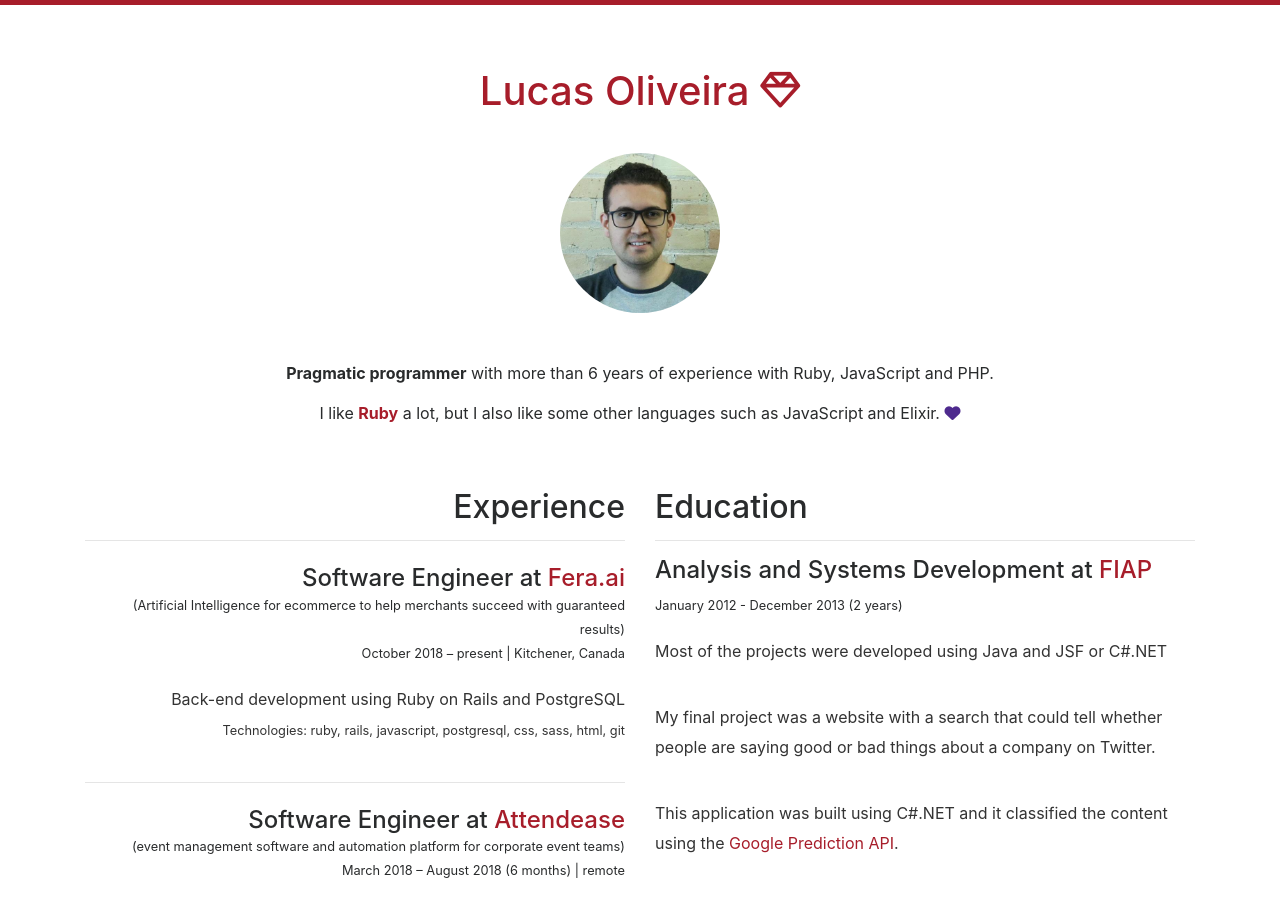
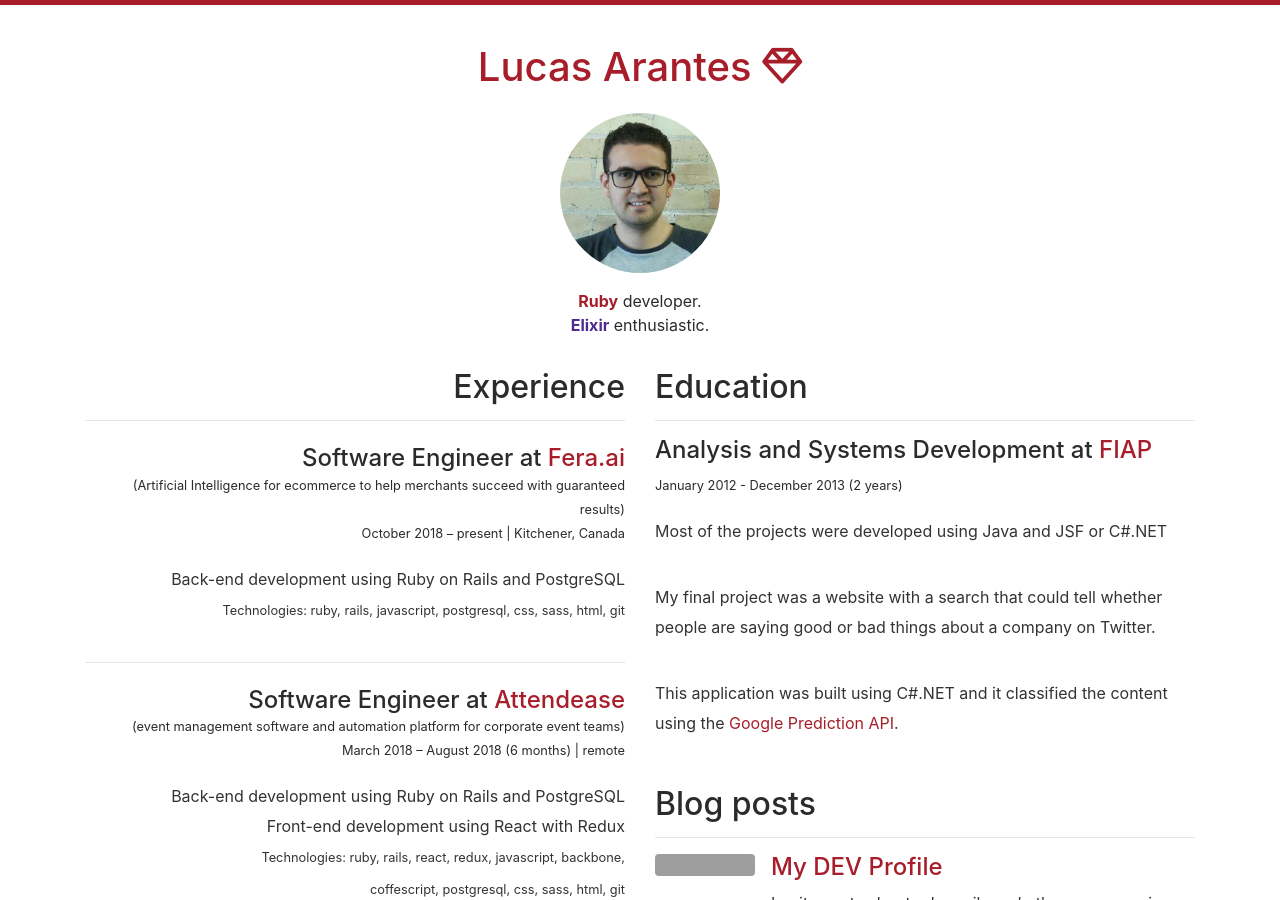
Before and after one commit to lucasprag/lucasprag, a Jekyll site: the page built from index.md, in a window 1280 px wide and 900 px high. Built offline with Jekyll 4.4.1, drawn with Linux system fonts in a browser that asks for light colours; nearby versions of some CDN libraries; grey boxes are pictures that could not be loaded.

Commit message:
Update headline and developer name

```diff
--- a/_config.yml
+++ b/_config.yml
@@ -1,5 +1,5 @@
-title: Lucas Oliveira
-metatitle: Lucas Oliveira, a ruby developer
+title: Lucas Arantes
+metatitle: Lucas Arantes, a ruby developer
 email: hi@lucasprag.com
 description:
   Pragmatic programmer with more than 6 years of experience with Ruby, JavaScript and PHP.
--- a/_includes/header.html
+++ b/_includes/header.html
@@ -1,5 +1,5 @@
 <div class="header">
-  <div class="row mt-5 mb-3">
+ <div class="row mt-4">
     <div class="col">
     </div>
 
@@ -28,14 +28,12 @@
     </div>
   </div>
 
-  <div class="row my-5">
+  <div class="row my-3">
     <div class="col col-12">
       <p class="text-center">
-        <strong>Pragmatic programmer</strong> with more than 6 years of experience with Ruby, JavaScript and PHP.
-      </p>
-      <p class="text-center">
-        I like <strong class="ruby">Ruby</strong> a lot, but I also like some other languages such as JavaScript and Elixir.
-        <i class="fa fa-heart elixir" aria-hidden="true"></i>
+        <strong class="ruby">Ruby</strong> developer.
+        <br>
+        <strong class="elixir">Elixir</strong> enthusiastic.
       </p>
     </div>
   </div>
--- a/_layouts/default.html
+++ b/_layouts/default.html
@@ -5,7 +5,7 @@
     <div class="container">
       {% include header.html %}
 
-      <div class="row mt-5">
+      <div class="row mt-3">
         <div class="col-12 col-lg-6 order-lg-first">
           {% include experience.html %}
         </div>
```
